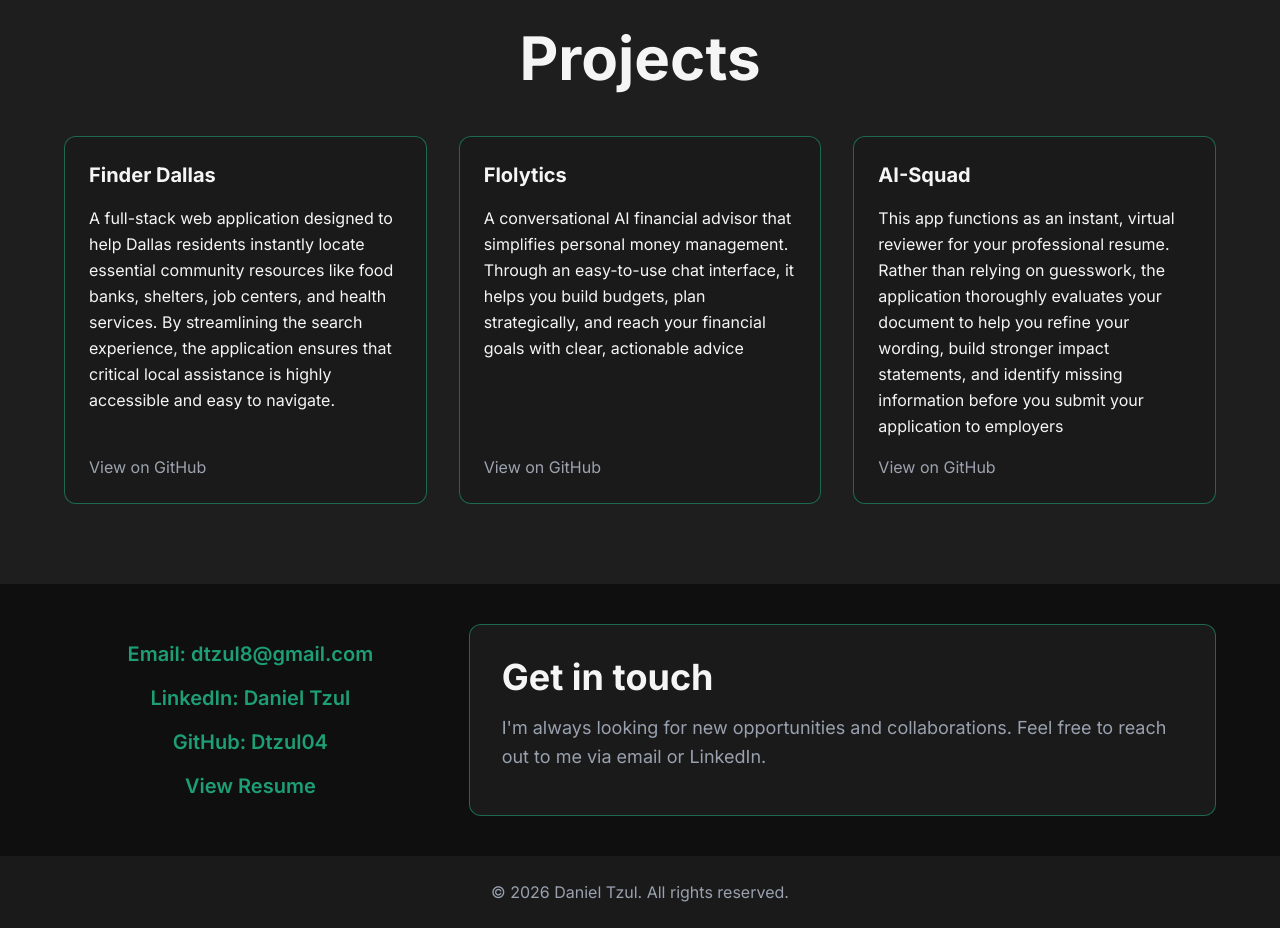
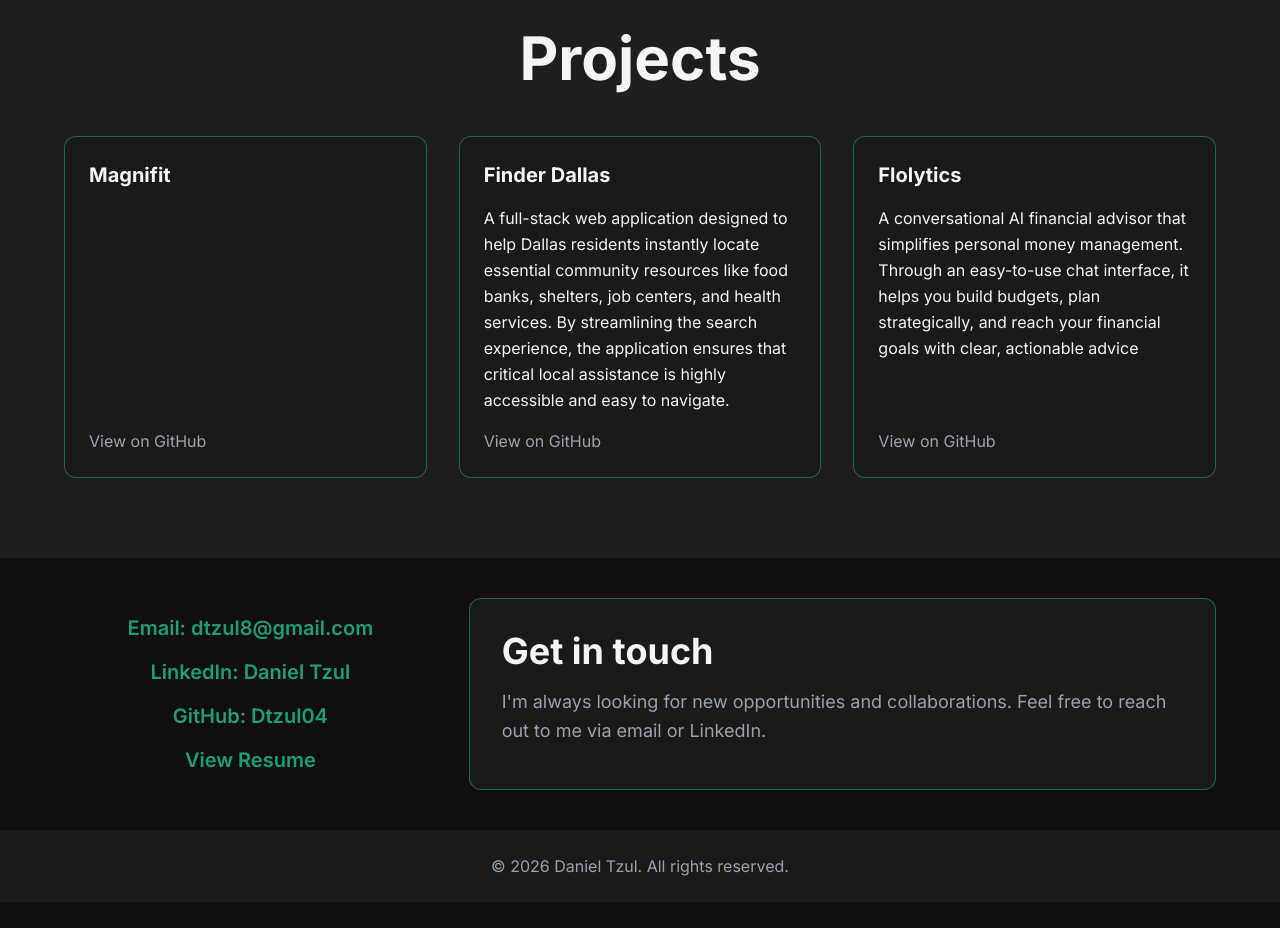
Before and after one commit to Dtzul04/daniel-tzul-portfolio, a React (Vite) app: page / in a window 1280 px wide. Shown: the part 1140-2068 px from the top of the page. After the commit the page ends 2042 px from the top, so only its background shows below. Built offline with nearby package versions, Linux system fonts and the light colour scheme.

Commit message:
revised project in projects.jsx

```diff
--- a/src/Projects.jsx
+++ b/src/Projects.jsx
@@ -15,6 +15,12 @@ function Projects() {
 
             <div className="flex flex-col md:flex-row md:items-stretch gap-8">
 
+            <div className={`bg-[#1a1a1a] border border-[#1D9E75]/60 rounded-xl p-6 flex flex-1 flex-col gap-4 ${className}`}>
+                    <h3 className="text-xl font-bold">Magnifit</h3>
+                    <p className="text-md leading-relaxed flex-grow"></p>
+                    <a href="https://github.com/Dtzul04/Magnifit.git" className="mt-auto text-[#9ca3af] hover:text-[#1D9E75] transition-colors duration-300">View on GitHub</a>
+                </div>
+
                 <div className={`bg-[#1a1a1a] border border-[#1D9E75]/60 rounded-xl p-6 flex flex-1 flex-col gap-4 ${className}`}>
                     <h3 className="text-xl font-bold ">Finder Dallas</h3>
                     <p className="text-md leading-relaxed flex-grow">A full-stack web application designed to help Dallas residents instantly locate essential community resources like food banks, shelters, job centers, and health services. By streamlining the search experience, the application ensures that critical local assistance is highly accessible and easy to navigate.</p>
@@ -27,12 +33,6 @@ function Projects() {
                     <a href="https://github.com/Dtzul04/flolytics.git" className="mt-auto text-[#9ca3af] hover:text-[#1D9E75] transition-colors duration-300">View on GitHub</a>
                 </div>
 
-                <div className={`bg-[#1a1a1a] border border-[#1D9E75]/60 rounded-xl p-6 flex flex-1 flex-col gap-4 ${className}`}>
-                    <h3 className="text-xl font-bold">AI-Squad</h3>
-                    <p className="text-md leading-relaxed flex-grow">This app functions as an instant, virtual reviewer for your professional resume. Rather than relying on guesswork, the application thoroughly evaluates your document to help you refine your wording, build stronger impact statements, and identify missing information before you submit your application to employers</p>
-                    <a href="https://github.com/Dtzul04/AI-Squad.git" className="mt-auto text-[#9ca3af] hover:text-[#1D9E75] transition-colors duration-300">View on GitHub</a>
-                </div>
-
             </div>
 
         </section>
```
Also changed, not shown: 1 other file (tests, documents, lock files or other folders).
